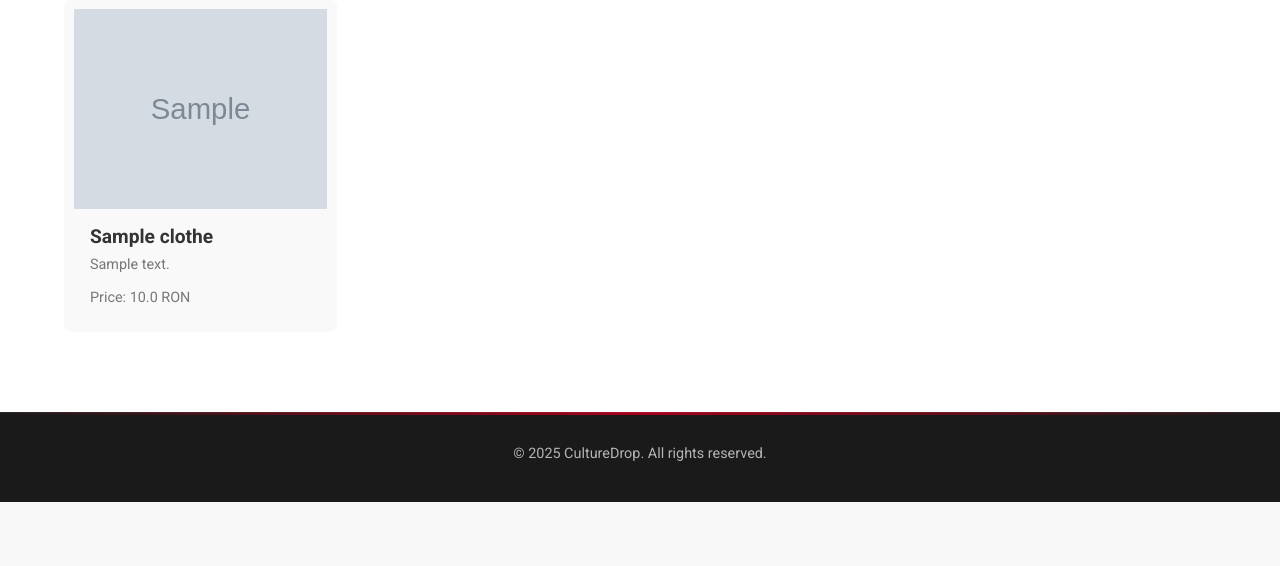
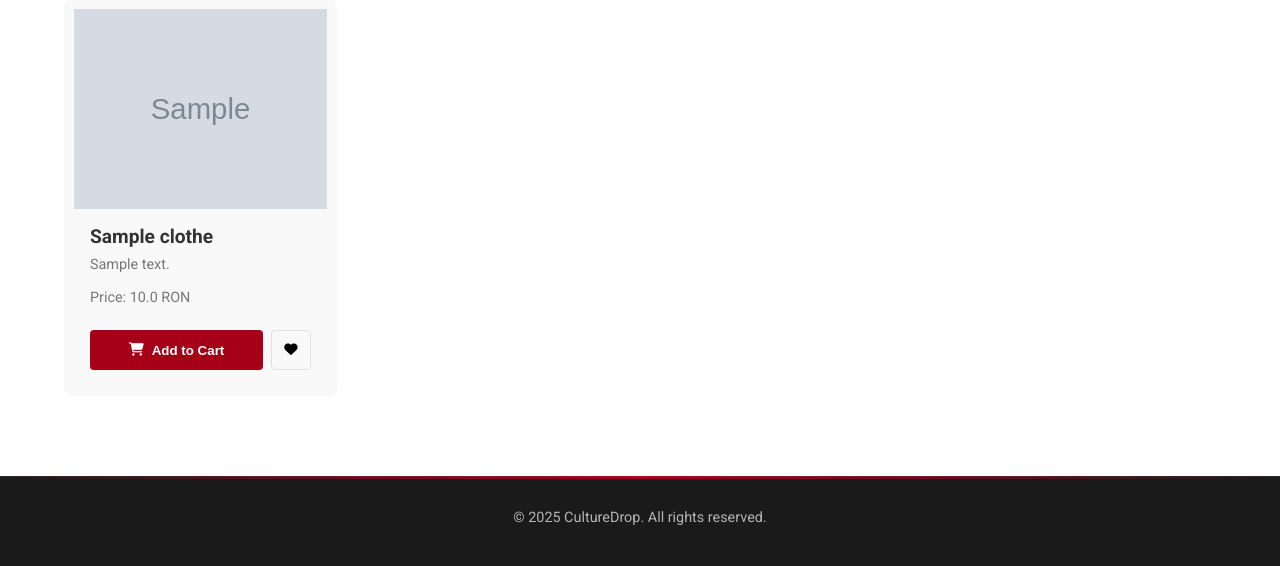
Before and after one commit to lPauI/CultureDrop, a Flask app: page / in a window 1280 px wide. Shown: the part 967-1533 px from the top of the page. Before the commit the page ends 1469 px from the top, so only its background shows below. Run offline with Flask 3, Linux system fonts and the light colour scheme; tables that the repository leaves empty hold one stand-in row (values such as "Sample post"); grey boxes marked "Sample" are stand-in pictures; some web fonts are replaced.

Commit message:
buy button
buy button css

```diff
--- a/static/css/style.css
+++ b/static/css/style.css
@@ -393,6 +393,67 @@ header.hide {
     transition: transform var(--transition-speed) ease, box-shadow var(--transition-speed) ease;
     opacity: 0;
     transform: translateY(30px);
+
+}
+
+
+.featured-item .price {
+    padding: 0 1rem 0.5rem;
+    font-weight: bold;
+    font-size: 1.1rem;
+    color: var(--accent-color);
+}
+
+.featured-item .item-actions {
+    padding: 0.5rem 1rem 1rem;
+    display: flex;
+    gap: 0.5rem;
+    margin-top: auto;
+}
+
+.buy-button {
+    flex: 1;
+    padding: 0.6rem 0;
+    background-color: var(--accent-color);
+    color: white;
+    border: none;
+    border-radius: 4px;
+    font-weight: 600;
+    cursor: pointer;
+    transition: background-color var(--transition-speed) ease,
+                transform var(--transition-speed) ease,
+                box-shadow var(--transition-speed) ease;
+    display: flex;
+    align-items: center;
+    justify-content: center;
+    gap: 0.5rem;
+}
+
+.buy-button:hover {
+    background-color: #e63939;
+    transform: translateY(-2px);
+    box-shadow: 0 5px 15px rgba(230, 57, 57, 0.3);
+}
+
+.wishlist-button {
+    width: 40px;
+    height: 40px;
+    display: flex;
+    align-items: center;
+    justify-content: center;
+    background-color: var(--card-bg);
+    border: 1px solid var(--border-color);
+    border-radius: 4px;
+    cursor: pointer;
+    transition: background-color var(--transition-speed) ease,
+    transform var(--transition-speed) ease,
+    color var(--transition-speed) ease;
+}
+
+.wishlist-button:hover {
+    background-color: #f9f9f9;
+    transform: translateY(-2px);
+    color: var(--accent-color);
 }
 
 .featured-item.visible {
--- a/templates/index.html
+++ b/templates/index.html
@@ -112,6 +112,16 @@
                     <h3>{{ cloth.name }}</h3>
                     <p>{{ cloth.description }}</p>
                     <p>Price: {{ cloth.price }} RON</p>
+                    <!-- add to cart -->
+                    <div class="item-actions">
+                        <button class="buy-button">
+                            <i class="fas fa-shopping-cart"></i> Add to Cart
+                        </button>
+                        <button class="wishlist-button">
+                            <i class="fas fa-heart"></i>
+                        </button>
+                    </div>
+                    <!-- add to cart -->
                 </div>
                 {% endfor %}
             </div>
```
